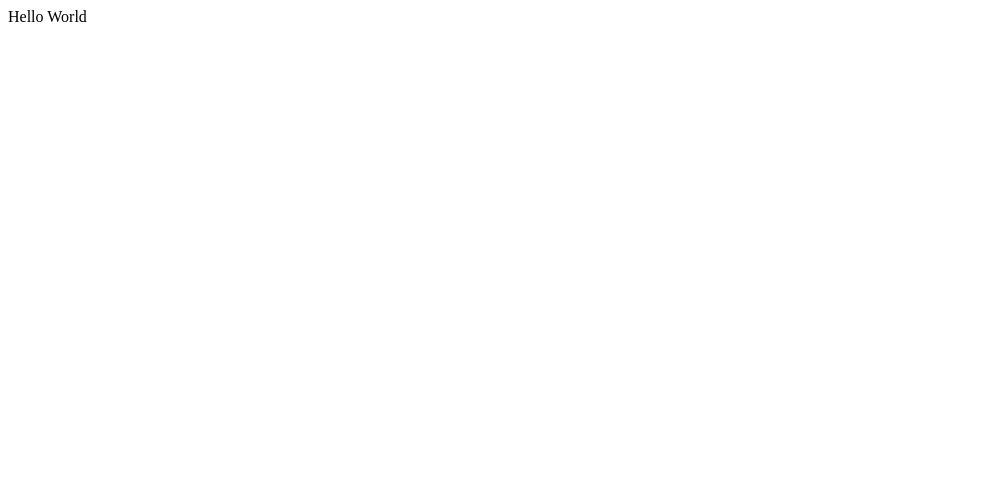
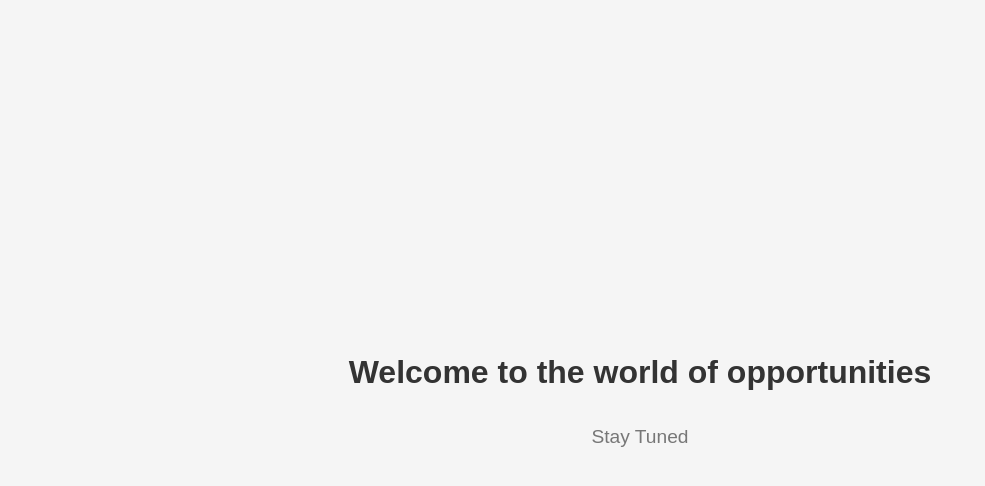
Before and after one commit to AbdulJaleel-UA/investor, a plain HTML site: page index.html in a window 1280 px wide. Shown: the whole page, without its empty margins (0-985 px from the left). Drawn offline with Linux system fonts and the light colour scheme.

Commit message:
Update index.html

```diff
--- a/index.html
+++ b/index.html
@@ -1 +1,43 @@
-Hello World
+<!DOCTYPE html>
+<html lang="en">
+<head>
+  <meta charset="UTF-8">
+  <meta name="viewport" content="width=device-width, initial-scale=1">
+  <title>Coming Soon</title>
+  <style>
+    html, body {
+      margin: 0;
+      padding: 0;
+      height: 100%;
+      font-family: Arial, sans-serif;
+      background: #f5f5f5;
+    }
+
+    .container {
+      display: flex;
+      align-items: center;
+      justify-content: center;
+      height: 100%;
+      text-align: center;
+      flex-direction: column;
+      color: #333;
+    }
+
+    h1 {
+      font-size: 2em;
+      margin-bottom: 0.5em;
+    }
+
+    p {
+      font-size: 1.2em;
+      color: #777;
+    }
+  </style>
+</head>
+<body>
+  <div class="container">
+    <h1>Welcome to the world of opportunities</h1>
+    <p>Stay Tuned</p>
+  </div>
+</body>
+</html>
```
